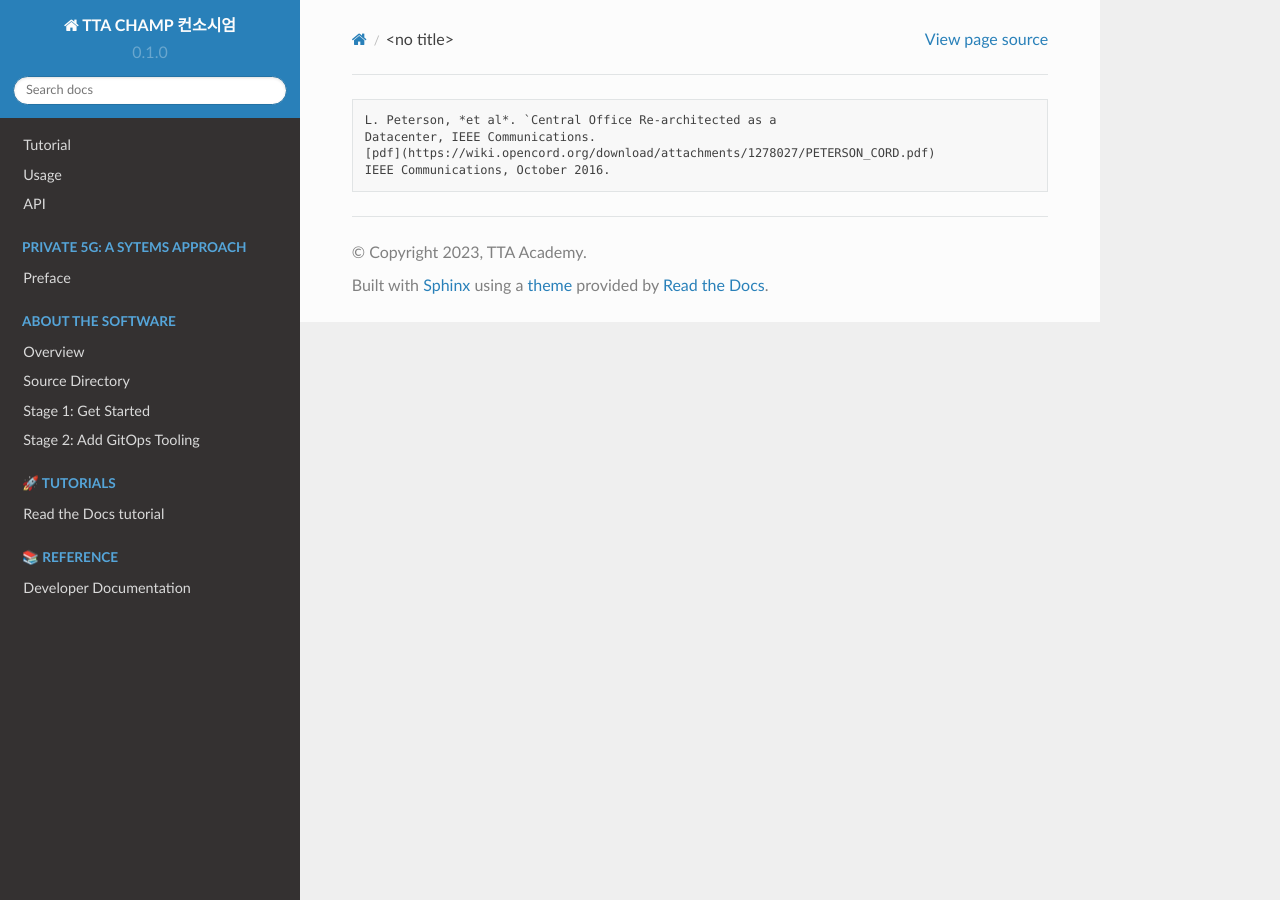
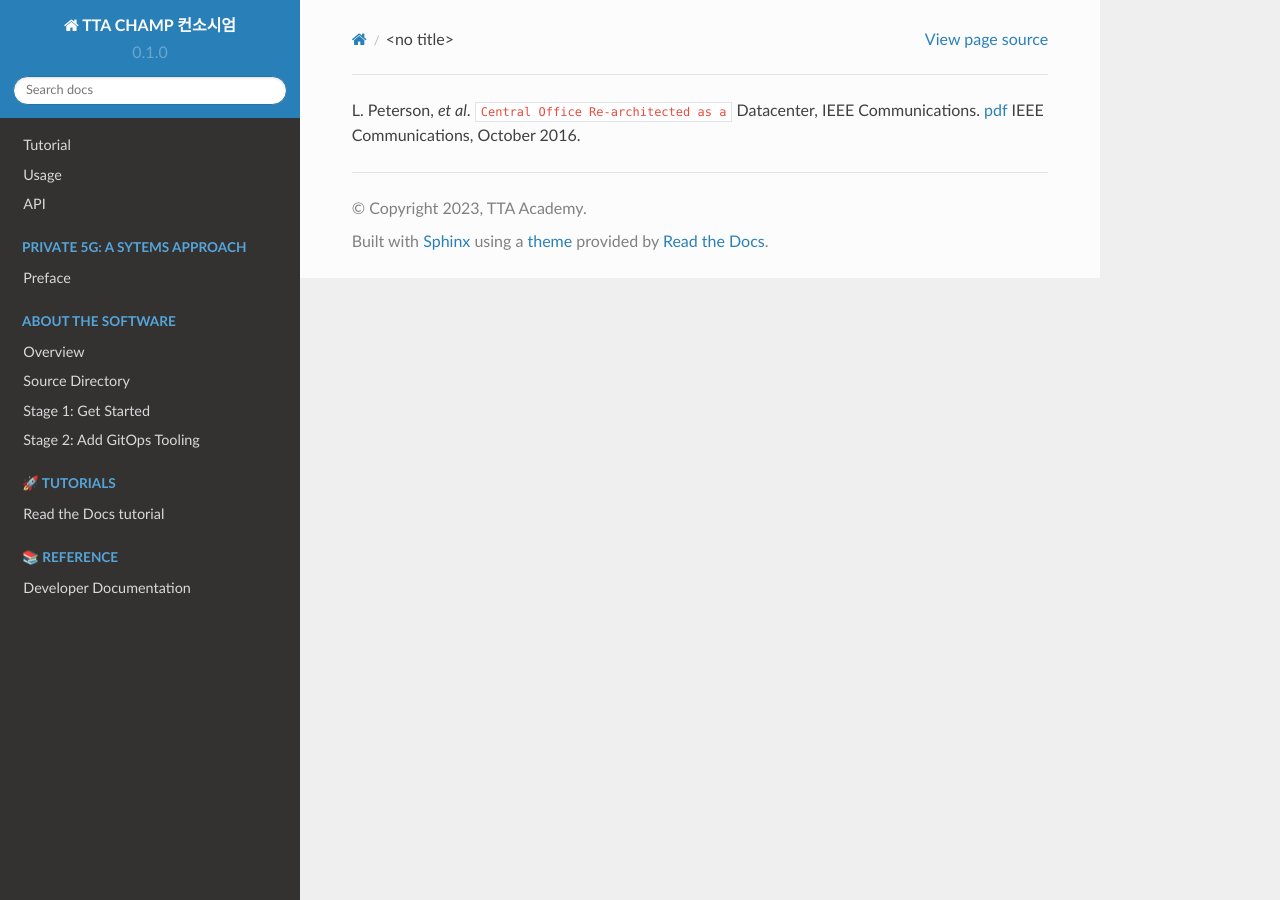
Before and after one commit to edumoon92/champ.tta.or.kr, a Sphinx documentation site: the page built from docs/source/2023/5g.systemsapproach.org/en/test.md, in a window 1280 px wide. Built offline with Sphinx 7.4.7 and the Read the Docs theme 2.0.0, drawn with Linux system fonts in a browser that asks for light colours; pages that are not in the unit, such as notebooks, are missing from menus.

Commit message:
Update test.md

```diff
--- a/docs/source/2023/5g.systemsapproach.org/en/test.md
+++ b/docs/source/2023/5g.systemsapproach.org/en/test.md
@@ -1,5 +1,4 @@
-
-    L. Peterson, *et al*. `Central Office Re-architected as a
-    Datacenter, IEEE Communications.
-    [pdf](https://wiki.opencord.org/download/attachments/1278027/PETERSON_CORD.pdf)
-    IEEE Communications, October 2016.
+L. Peterson, *et al*. `Central Office Re-architected as a`
+Datacenter, IEEE Communications.
+[pdf](https://wiki.opencord.org/download/attachments/1278027/PETERSON_CORD.pdf)
+IEEE Communications, October 2016.
```
